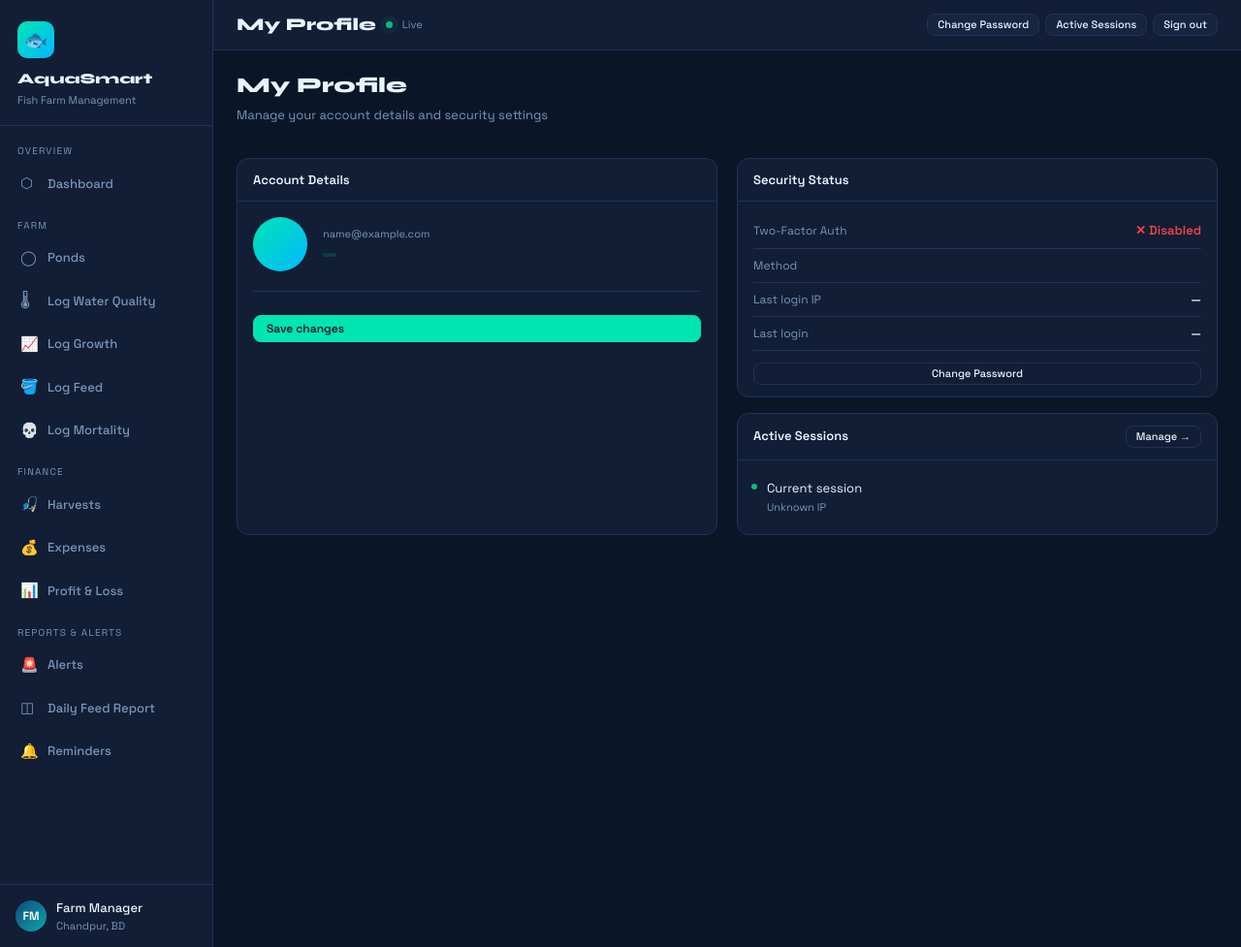
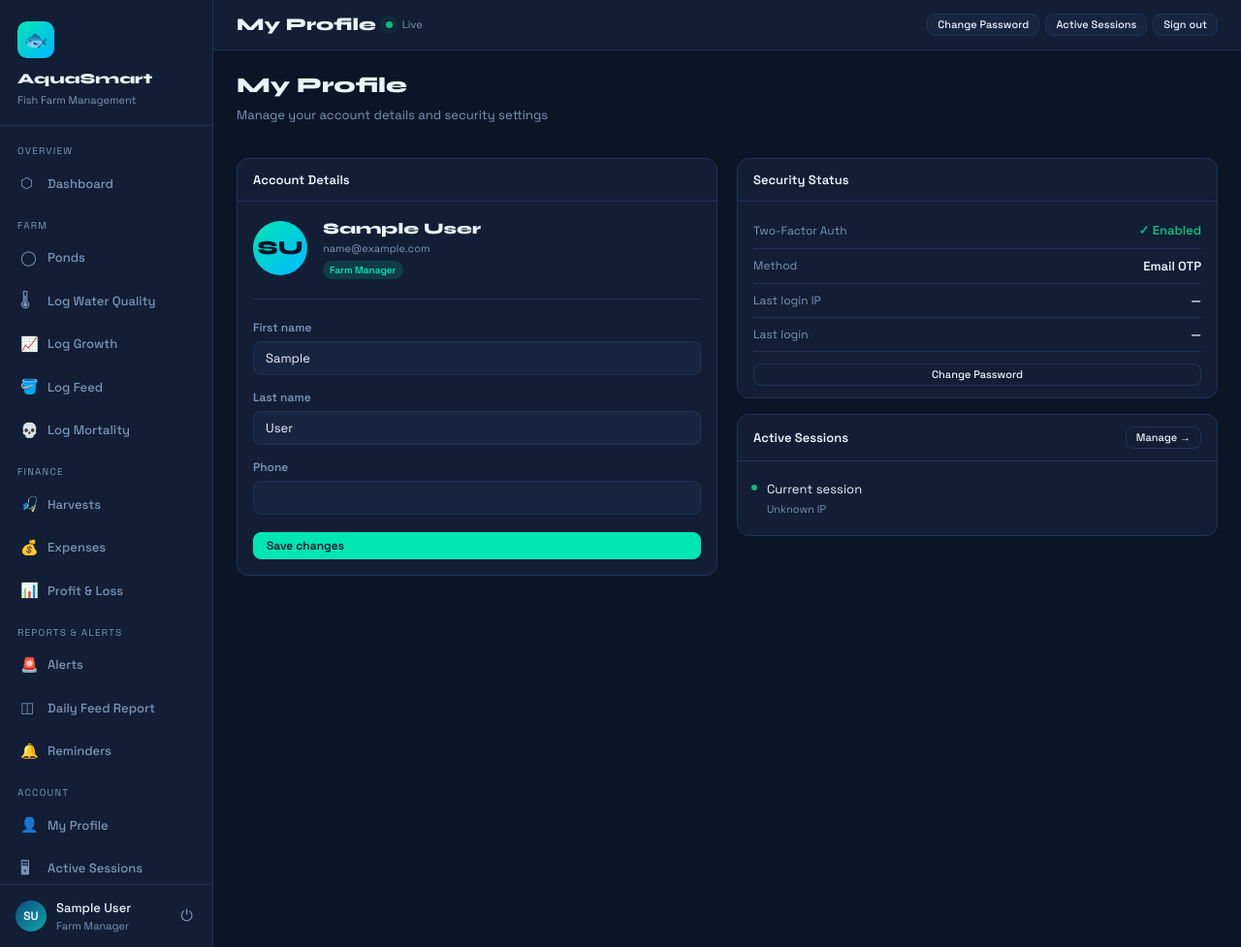
Before and after one commit to Sadman-Devx/smart-fish-farm, a Django app: page /accounts/profile/ in a window 1280 px wide. Shown: the whole page at 97% size. Run offline with Django 5.2, Linux system fonts and the light colour scheme; the visitor is signed in with stand-in values (Sample User, id 1); parts of the project's set-up code (start-up, migrations or seed data) failed here and were passed over.

Commit message:
fix some issue

```diff
--- a/accounts/forms.py
+++ b/accounts/forms.py
@@ -1,5 +1,13 @@
 from django import forms
 from django.core.exceptions import ValidationError
+from django.contrib.auth import get_user_model
+
+User = get_user_model()
+
+class ProfileForm(forms.ModelForm):
+    class Meta:
+        model = User
+        fields = ["first_name", "last_name", "phone"]
 
 
 class LoginForm(forms.Form):
--- a/accounts/views.py
+++ b/accounts/views.py
@@ -15,7 +15,7 @@ from django.views.decorators.http import require_POST
 from django.views.decorators.cache import never_cache
 from django.views.decorators.debug import sensitive_post_parameters
 
-from .forms import LoginForm, OTPForm
+from .forms import LoginForm, OTPForm, ProfileForm
 from .models import LoginAttempt, OTPToken, UserSession
 from .security import (
     clear_failures, create_otp, deactivate_session,
@@ -163,7 +163,12 @@ def logout_view(request):
 
 @login_required
 def profile_view(request):
-    return render(request, "accounts/profile.html")
+    form = ProfileForm(request.POST or None, instance=request.user)
+    if request.method == "POST" and form.is_valid():
+        form.save()
+        messages.success(request, "Profile updated.")
+        return redirect("accounts:profile")
+    return render(request, "accounts/profile.html", {"form": form})
 
 
 @login_required
--- a/smart_fish_farm/settings.py
+++ b/smart_fish_farm/settings.py
@@ -52,6 +52,7 @@ MIDDLEWARE = [
     'django.contrib.auth.middleware.AuthenticationMiddleware',
     'django.contrib.messages.middleware.MessageMiddleware',
     'django.middleware.clickjacking.XFrameOptionsMiddleware',
+    'accounts.middleware.SessionActivityMiddleware',
 ]
 
 ROOT_URLCONF = 'smart_fish_farm.urls'
@@ -160,7 +161,7 @@ CELERY_BROKER_URL = "memory://"
 CELERY_RESULT_BACKEND = "rpc://"
 
 
-
+AUTH_USER_MODEL = 'accounts.User'
 LOGIN_URL = '/accounts/login/'
 LOGIN_REDIRECT_URL = '/'
 LOGOUT_REDIRECT_URL = '/accounts/login/'
--- a/templates/base.html
+++ b/templates/base.html
@@ -13,6 +13,11 @@
 </head>
 <body>
 
+{# ── Redirect unauthenticated users to login ───────────────────────── #}
+{% if not request.user.is_authenticated %}
+  <script>window.location.href = "{% url 'accounts:login' %}";</script>
+{% endif %}
+
 <div class="sidebar-overlay" id="sidebarOverlay"></div>
 
 <div class="shell">
@@ -26,113 +31,235 @@
     </div>
 
     <nav class="sidebar-nav">
+
       <div class="nav-section">Overview</div>
-      <a href="{% url 'farm:dashboard' %}" class="nav-item {% block nav_dashboard %}{% endblock %}">
+      <a href="{% url 'farm:dashboard' %}"
+         class="nav-item {% block nav_dashboard %}{% endblock %}">
         <span class="nav-icon">⬡</span> Dashboard
       </a>
 
       <div class="nav-section">Farm</div>
-      <a href="{% url 'farm:pond_list' %}" class="nav-item {% block nav_ponds %}{% endblock %}">
+      <a href="{% url 'farm:pond_list' %}"
+         class="nav-item {% block nav_ponds %}{% endblock %}">
         <span class="nav-icon">◯</span> Ponds
       </a>
-      <a href="{% url 'farm:weather_create' %}" class="nav-item {% block nav_weather %}{% endblock %}">
+      <a href="{% url 'farm:weather_create' %}"
+         class="nav-item {% block nav_weather %}{% endblock %}">
         <span class="nav-icon">🌡</span> Log Water Quality
       </a>
-      <a href="{% url 'farm:growth_create' %}" class="nav-item {% block nav_growth %}{% endblock %}">
+      <a href="{% url 'farm:growth_create' %}"
+         class="nav-item {% block nav_growth %}{% endblock %}">
         <span class="nav-icon">📈</span> Log Growth
       </a>
-      <a href="{% url 'farm:feed_log_create' %}" class="nav-item {% block nav_feed %}{% endblock %}">
+      <a href="{% url 'farm:feed_log_create' %}"
+         class="nav-item {% block nav_feed %}{% endblock %}">
         <span class="nav-icon">🪣</span> Log Feed
       </a>
-      <a href="{% url 'farm:mortality_create' %}" class="nav-item {% block nav_mortality %}{% endblock %}">
+      <a href="{% url 'farm:mortality_create' %}"
+         class="nav-item {% block nav_mortality %}{% endblock %}">
         <span class="nav-icon">💀</span> Log Mortality
       </a>
 
       <div class="nav-section">Finance</div>
-      <a href="{% url 'farm:harvest_list' %}" class="nav-item {% block nav_harvest %}{% endblock %}">
+      <a href="{% url 'farm:harvest_list' %}"
+         class="nav-item {% block nav_harvest %}{% endblock %}">
         <span class="nav-icon">🎣</span> Harvests
       </a>
-      <a href="{% url 'farm:expense_list' %}" class="nav-item {% block nav_expenses %}{% endblock %}">
+      <a href="{% url 'farm:expense_list' %}"
+         class="nav-item {% block nav_expenses %}{% endblock %}">
         <span class="nav-icon">💰</span> Expenses
       </a>
-      <a href="{% url 'farm:profit_loss_report' %}" class="nav-item {% block nav_pl %}{% endblock %}">
-        <span class="nav-icon">📊</span> Profit & Loss
+      <a href="{% url 'farm:profit_loss_report' %}"
+         class="nav-item {% block nav_pl %}{% endblock %}">
+        <span class="nav-icon">📊</span> Profit &amp; Loss
       </a>
 
-      <div class="nav-section">Reports & Alerts</div>
-      <a href="{% url 'farm:alert_list' %}" class="nav-item {% block nav_alerts %}{% endblock %}">
+      <div class="nav-section">Reports &amp; Alerts</div>
+      <a href="{% url 'farm:alert_list' %}"
+         class="nav-item {% block nav_alerts %}{% endblock %}">
         <span class="nav-icon">🚨</span> Alerts
-        {% if unresolved_alerts %}<span class="nav-badge" style="background:rgba(239,68,68,.2);color:#ef4444">{{ unresolved_alerts }}</span>{% endif %}
+        {% if unresolved_alerts %}
+          <span class="nav-badge"
+                style="background:rgba(239,68,68,.2);color:#ef4444">
+            {{ unresolved_alerts }}
+          </span>
+        {% endif %}
       </a>
-      <a href="{% url 'farm:daily_feed_report' %}" class="nav-item {% block nav_report %}{% endblock %}">
+      <a href="{% url 'farm:daily_feed_report' %}"
+         class="nav-item {% block nav_report %}{% endblock %}">
         <span class="nav-icon">◫</span> Daily Feed Report
       </a>
-      <a href="{% url 'farm:reminder_list' %}" class="nav-item {% block nav_reminders %}{% endblock %}">
+      <a href="{% url 'farm:reminder_list' %}"
+         class="nav-item {% block nav_reminders %}{% endblock %}">
         <span class="nav-icon">🔔</span> Reminders
       </a>
+
+      <div class="nav-section">Account</div>
+      <a href="{% url 'accounts:profile' %}"
+         class="nav-item {% block nav_profile %}{% endblock %}">
+        <span class="nav-icon">👤</span> My Profile
+      </a>
+      <a href="{% url 'accounts:sessions' %}"
+         class="nav-item {% block nav_sessions %}{% endblock %}">
+        <span class="nav-icon">🖥</span> Active Sessions
+      </a>
+
     </nav>
 
+    <!-- ── Sidebar footer: real user info ── -->
     <div class="sidebar-footer">
       <div class="user-row">
-        <div class="user-avatar">FM</div>
-        <div>
-          <div class="user-name">Farm Manager</div>
-          <div class="user-role">Chandpur, BD</div>
-        </div>
+        {% if request.user.is_authenticated %}
+          <div class="user-avatar">
+            {{ request.user.avatar_initials|default:"?" }}
+          </div>
+          <div style="min-width:0;flex:1">
+            <div class="user-name">
+              {{ request.user.display_name|default:request.user.email }}
+            </div>
+            <div class="user-role">
+              {{ request.user.get_role_display|default:"User" }}
+            </div>
+          </div>
+          <!-- Logout button -->
+          <form method="post"
+                action="{% url 'accounts:logout' %}"
+                style="margin:0;flex-shrink:0">
+            {% csrf_token %}
+            <button type="submit"
+                    title="Sign out"
+                    style="background:none;border:none;cursor:pointer;
+                           color:var(--muted);font-size:16px;padding:4px;
+                           line-height:1;transition:color .15s"
+                    onmouseover="this.style.color='var(--danger)'"
+                    onmouseout="this.style.color='var(--muted)'">
+              ⏻
+            </button>
+          </form>
+        {% else %}
+          <div class="user-avatar">?</div>
+          <div>
+            <div class="user-name">Not signed in</div>
+            <div class="user-role">
+              <a href="{% url 'accounts:login' %}"
+                 style="color:var(--accent)">Sign in →</a>
+            </div>
+          </div>
+        {% endif %}
       </div>
     </div>
   </aside>
 
   <!-- ── Main ────────────────────────────────────────── -->
   <div class="main">
+
+    <!-- ── Topbar ── -->
     <div class="topbar">
       <div class="topbar-left">
-        <button class="hamburger" id="hamburgerBtn" aria-label="Toggle menu">☰</button>
-        <span class="topbar-title">{% block topbar_title %}Dashboard{% endblock %}</span>
+        <button class="hamburger"
+                id="hamburgerBtn"
+                aria-label="Toggle menu">☰</button>
+        <span class="topbar-title">
+          {% block topbar_title %}Dashboard{% endblock %}
+        </span>
         <span class="indicator"></span>
         <span class="fs-xs text-muted">Live</span>
       </div>
+
       <div class="topbar-actions">
         {% block topbar_actions %}
-          <a href="{% url 'farm:alert_list' %}" class="btn btn-sm{% if unresolved_alerts %} btn-danger-soft{% endif %}">
-            {% if unresolved_alerts %}🚨 {{ unresolved_alerts }} Alert{{ unresolved_alerts|pluralize }}{% else %}Alerts{% endif %}
+          <!-- Default topbar actions — child templates can override this block -->
+          <a href="{% url 'farm:alert_list' %}"
+             class="btn btn-sm{% if unresolved_alerts %} btn-danger-soft{% endif %}">
+            {% if unresolved_alerts %}
+              🚨 {{ unresolved_alerts }} Alert{{ unresolved_alerts|pluralize }}
+            {% else %}
+              Alerts
+            {% endif %}
           </a>
-          <a href="{% url 'farm:profit_loss_report' %}" class="btn btn-sm">P&amp;L Report</a>
-          <a href="{% url 'farm:harvest_create' %}" class="btn btn-sm">+ Harvest</a>
-          <a href="{% url 'farm:feed_log_create' %}" class="btn btn-accent btn-sm">+ Feed Log</a>
+          <a href="{% url 'farm:profit_loss_report' %}" class="btn btn-sm">
+            P&amp;L Report
+          </a>
+          <a href="{% url 'farm:harvest_create' %}" class="btn btn-sm">
+            + Harvest
+          </a>
+          <a href="{% url 'farm:feed_log_create' %}" class="btn btn-accent btn-sm">
+            + Feed Log
+          </a>
+          <!-- User pill in topbar -->
+          {% if request.user.is_authenticated %}
+          <a href="{% url 'accounts:profile' %}"
+             class="btn btn-sm"
+             style="display:inline-flex;align-items:center;gap:6px">
+            <span style="width:22px;height:22px;border-radius:50%;
+                         background:linear-gradient(135deg,var(--accent),var(--accent2));
+                         display:inline-flex;align-items:center;justify-content:center;
+                         font-size:10px;font-weight:700;color:#0a1628;flex-shrink:0">
+              {{ request.user.avatar_initials|default:"?" }}
+            </span>
+            {{ request.user.display_name|default:request.user.email|truncatechars:18 }}
+          </a>
+          {% endif %}
         {% endblock %}
       </div>
     </div>
 
+    <!-- ── Page content ── -->
     <div class="content">
+
+      {# ── Django messages ── #}
       {% if messages %}
         <div class="messages-wrap">
           {% for message in messages %}
             <div class="message-alert {{ message.tags|default:'info' }}">
-              {% if message.tags == 'success' %}✓{% elif message.tags == 'error' or message.tags == 'danger' %}✕{% else %}ℹ{% endif %}
+              {% if message.tags == 'success' %}✓
+              {% elif message.tags == 'error' or message.tags == 'danger' %}✕
+              {% else %}ℹ
+              {% endif %}
               {{ message }}
-              <button class="message-close" onclick="this.parentElement.remove()">×</button>
+              <button class="message-close"
+                      onclick="this.parentElement.remove()">×</button>
             </div>
           {% endfor %}
         </div>
       {% endif %}
+
       {% block content %}{% endblock %}
     </div>
   </div>
 
-</div>
+</div><!-- /.shell -->
 
+<!-- ── Sidebar toggle script ── -->
 <script>
-(function(){
-  var btn=document.getElementById('hamburgerBtn');
-  var sidebar=document.getElementById('sidebar');
-  var overlay=document.getElementById('sidebarOverlay');
-  function close(){sidebar.classList.remove('open');overlay.classList.remove('open');}
-  function toggle(){sidebar.classList.contains('open')?close():(sidebar.classList.add('open'),overlay.classList.add('open'));}
-  if(btn) btn.addEventListener('click',toggle);
-  if(overlay) overlay.addEventListener('click',close);
+(function () {
+  var btn     = document.getElementById('hamburgerBtn');
+  var sidebar = document.getElementById('sidebar');
+  var overlay = document.getElementById('sidebarOverlay');
+
+  function close() {
+    sidebar.classList.remove('open');
+    overlay.classList.remove('open');
+  }
+  function toggle() {
+    if (sidebar.classList.contains('open')) {
+      close();
+    } else {
+      sidebar.classList.add('open');
+      overlay.classList.add('open');
+    }
+  }
+
+  if (btn)     btn.addEventListener('click', toggle);
+  if (overlay) overlay.addEventListener('click', close);
+
+  // Close sidebar on ESC key
+  document.addEventListener('keydown', function (e) {
+    if (e.key === 'Escape') close();
+  });
 })();
 </script>
+
 {% block extra_scripts %}{% endblock %}
 </body>
 </html>
```
Also changed, not shown: accounts/models.py (+53 -6 lines), farm/views.py (+19 -0 lines).
